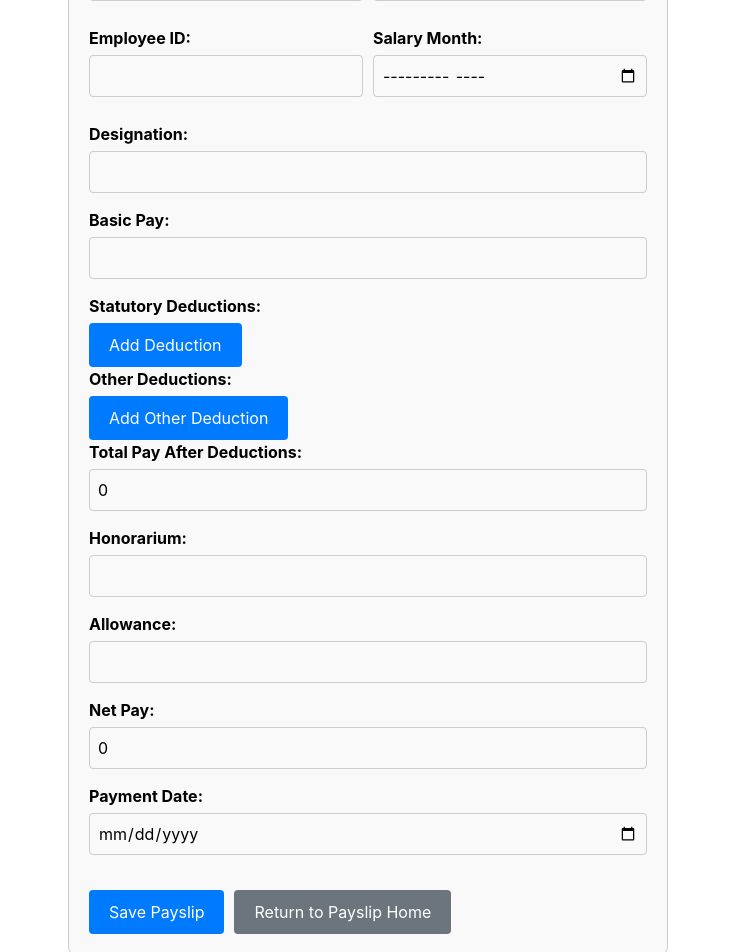
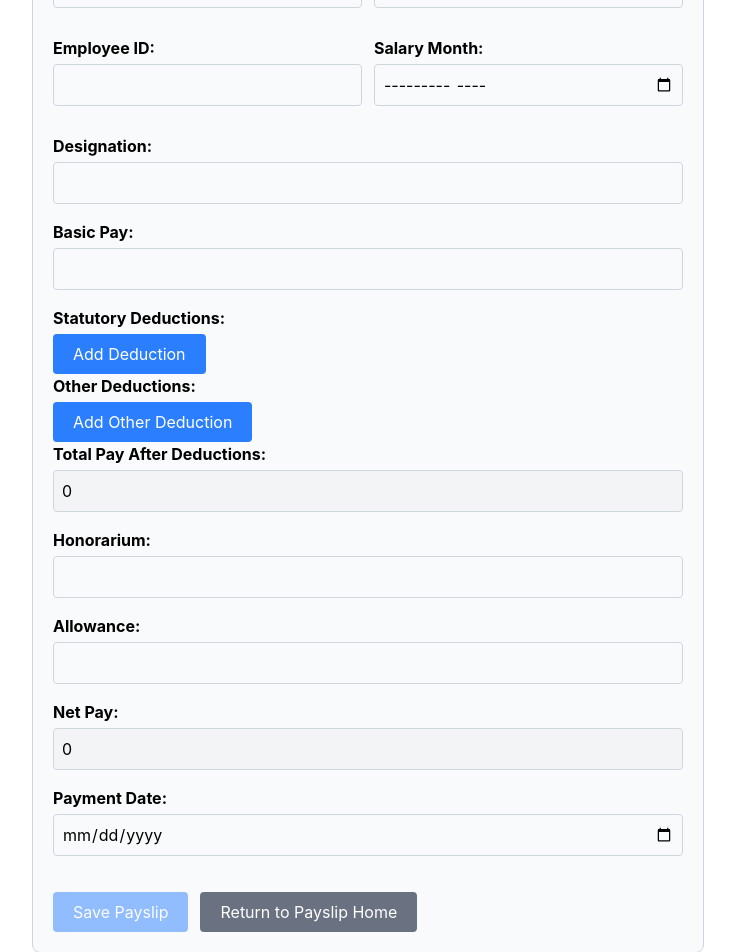
Before and after one commit to Alumni-Patric/INFOTECH-45-Systems, a React (Vite) app: page /payslip-form in a window 1280 px wide. Shown: the part 280-1232 px from the top of the page, without its empty margins (272-1007 px from the left). Built offline with nearby package versions, Linux system fonts and the light colour scheme.

Commit message:
Added Toast and Converted to Tailwind
Used toast to show cleaner notifications and converted the payslip form to tailwind

```diff
--- a/package.json
+++ b/package.json
@@ -16,6 +16,7 @@
     "jspdf": "^3.0.1",
     "react": "^18.3.1",
     "react-dom": "^18.3.1",
+    "react-hot-toast": "^2.5.2",
     "react-router-dom": "^7.4.1",
     "tailwindcss": "^4.1.11"
   },
--- a/src/pages/PayslipForm.jsx
+++ b/src/pages/PayslipForm.jsx
@@ -1,7 +1,8 @@
 import React, { useState } from 'react';
 import Navbar from "../NewNavbar&Footer/navbar.jsx";
-import { collection, setDoc,getDocs, doc } from "firebase/firestore";
+import { collection, setDoc, getDocs, doc } from "firebase/firestore";
 import { firestore } from "../firebase.js";
+import toast, { Toaster } from 'react-hot-toast';
 
 const PayslipForm = () => {
     const [employeeName, setEmployeeName] = useState("");
@@ -30,18 +31,23 @@ const PayslipForm = () => {
     const netPay = totalPay + (parseFloat(honorarium) || 0) + (parseFloat(allowance) || 0);
 
     const isFormValid =
-        parseFloat(basicPay) > 0 ||
-        calculateTotal(statutoryDeductions) > 0 ||
-        calculateTotal(otherDeductions) > 0 ||
-        parseFloat(honorarium) > 0 ||
-        parseFloat(allowance) > 0;
+        employeeName.trim() !== "" &&
+        employeeId.trim() !== "" &&
+        designation.trim() !== "" &&
+        dateOfJoining !== "" &&
+        salaryMonth !== "" &&
+        parseFloat(basicPay) > 0 &&
+        paymentDate !== "";
 
     const handleSubmit = async (e) => {
         e.preventDefault();
         if (!isFormValid) {
-            alert("Please fill in at least one field before submitting.");
+            toast.error("Please fill in all required fields before submitting.");
             return;
         }
+
+        const loadingToast = toast.loading('Saving payslip...');
+
         try {
             // Reference to the 'Payment Voucher' collection
             const payslipCollection = collection(firestore, "Payslip");
@@ -69,105 +75,141 @@ const PayslipForm = () => {
                 netPay,
                 paymentDate: paymentDate || "",
                 status: "Pending",
+                createdAt: new Date().toISOString(),
+                timestamp: new Date(),
             });
 
-            alert("Payslip saved!");
+            toast.dismiss(loadingToast);
+            toast.success("Payslip saved successfully!");
+
+            // Clear all form fields
+            setEmployeeName("");
+            setEmployeeId("");
+            setDesignation("");
+            setDateOfJoining("");
+            setSalaryMonth("");
+            setBasicPay(0);
+            setStatutoryDeductions([]);
+            setOtherDeductions([]);
+            setHonorarium(0);
+            setAllowance(0);
+            setPaymentDate("");
+
+            // Scroll to top after a short delay to ensure DOM has updated
+            setTimeout(() => {
+                window.scrollTo({ top: 0, behavior: 'smooth' });
+            }, 100);
         } catch (err) {
-            alert("Error saving payslip: " + err.message);
+            toast.dismiss(loadingToast);
+            toast.error("Error saving payslip: " + err.message);
         }
     };
-
-    const formStyle = {
-        maxWidth: "600px",
-        margin: "auto",
-        marginTop: "40px",
-        padding: "20px",
-        border: "1px solid #ccc",
-        borderRadius: "8px",
-        backgroundColor: "#f9f9f9",
-    };
-
-    const labelStyle = { fontWeight: "bold", display: "block", marginBottom: "5px" };
-    const inputStyle = { width: "100%", padding: "8px", marginBottom: "15px", borderRadius: "4px", border: "1px solid #ccc" };
-    const rowStyle = { display: "flex", gap: "10px", marginBottom: "10px" };
-    const btnStyle = { padding: "10px 20px", marginRight: "10px", border: "none", borderRadius: "4px", cursor: "pointer", backgroundColor: "#007bff", color: "#fff" };
 
     return (
         <>
             <Navbar />
-            <div style={{ padding: "40px" }}>
+            <Toaster
+                position="top-right"
+                toastOptions={{
+                    duration: 4000,
+                    style: {
+                        background: '#363636',
+                        color: '#fff',
+                    },
+                    success: {
+                        duration: 3000,
+                        iconTheme: {
+                            primary: '#4ade80',
+                            secondary: '#fff',
+                        },
+                    },
+                    error: {
+                        duration: 4000,
+                        iconTheme: {
+                            primary: '#ef4444',
+                            secondary: '#fff',
+                        },
+                    },
+                }}
+            />
+            <div className="p-10">
 
-                <form onSubmit={handleSubmit} style={formStyle}>
-                    <h1 style={{ textAlign: "center", marginBottom: "20px", marginLeft: 0 }}>Payslip Form</h1>
+                <form onSubmit={handleSubmit} className="max-w-2xl mx-auto mt-10 p-5 border border-gray-300 rounded-lg bg-gray-50">
+                    <h1 className="text-center mb-5 text-2xl font-bold">Payslip Form</h1>
                     {/* Employee Name and Date of Joining */}
-                    <div style={rowStyle}>
-                        <div style={{ flex: 1 }}>
-                            <label style={labelStyle}>Employee Name:</label>
+                    <div className="flex gap-3 mb-3">
+                        <div className="flex-1">
+                            <label className="font-bold block mb-1">Employee Name:</label>
                             <input
                                 type="text"
                                 value={employeeName || ""}
-                            onChange={(e) => setEmployeeName(e.target.value)}
-                            style={inputStyle}
+                                onChange={(e) => setEmployeeName(e.target.value.replace(/[^A-Za-z\s]/g, ""))}
+                                className="w-full p-2 mb-4 rounded border border-gray-300"
+                                required
                             />
                         </div>
-                        <div style={{ flex: 1 }}>
-                            <label style={labelStyle}>Date of Joining:</label>
+                        <div className="flex-1">
+                            <label className="font-bold block mb-1">Date of Joining:</label>
                             <input
                                 type="date"
                                 value={dateOfJoining || ""}
                                 onChange={(e) => setDateOfJoining(e.target.value)}
-                            style={inputStyle}
+                                className="w-full p-2 mb-4 rounded border border-gray-300"
+                                required
                             />
                         </div>
                     </div>
 
                     {/* Employee ID and Salary Month */}
-                    <div style={rowStyle}>
-                        <div style={{ flex: 1 }}>
-                            <label style={labelStyle}>Employee ID:</label>
+                    <div className="flex gap-3 mb-3">
+                        <div className="flex-1">
+                            <label className="font-bold block mb-1">Employee ID:</label>
                             <input
                                 type="text"
                                 value={employeeId || ""}
                                 onChange={(e) => setEmployeeId(e.target.value)}
-                            style={inputStyle}
+                                className="w-full p-2 mb-4 rounded border border-gray-300"
+                                required
                             />
                         </div>
-                        <div style={{ flex: 1 }}>
-                            <label style={labelStyle}>Salary Month:</label>
+                        <div className="flex-1">
+                            <label className="font-bold block mb-1">Salary Month:</label>
                             <input
                                 type="month"
                                 value={salaryMonth || ""}
                                 onChange={(e) => setSalaryMonth(e.target.value)}
-                            style={inputStyle}
+                                className="w-full p-2 mb-4 rounded border border-gray-300"
+                                required
                             />
                         </div>
                     </div>
 
                     {/* Designation */}
-                    <label style={labelStyle}>Designation:</label>
+                    <label className="font-bold block mb-1">Designation:</label>
                     <input
-
                         type="text"
                         value={designation || ""}
-                        onChange={(e) => setDesignation(e.target.value)}
-                        style={inputStyle}
+                        onChange={(e) => setDesignation(e.target.value.replace(/[^A-Za-z\s]/g, ""))}
+                        className="w-full p-2 mb-4 rounded border border-gray-300"
+                        required
                     />
 
 
                     {/* Basic Pay */}
-                    <label style={labelStyle}>Basic Pay:</label>
+                    <label className="font-bold block mb-1">Basic Pay:</label>
                     <input
                         type="text"
                         value={basicPay === 0 ? "" : basicPay}
                         onChange={(e) => setBasicPay(e.target.value.replace(/[^0-9.]/g, ""))}
                         {...inputModeProps}
-                        style={inputStyle}
+                        className="w-full p-2 mb-4 rounded border border-gray-300"
+                        required
                     />
 
                     {/* Statutory Deductions */}
-                    <label style={labelStyle}>Statutory Deductions:</label>
+                    <label className="font-bold block mb-1">Statutory Deductions:</label>
                     {statutoryDeductions.map((deduction, index) => (
-                        <div key={index} style={rowStyle}>
+                        <div key={index} className="flex gap-3 mb-3">
                             <input
                                 type="text"
                                 placeholder="Name"
@@ -178,7 +220,7 @@ const PayslipForm = () => {
                                     );
                                     setStatutoryDeductions(updated);
                                 }}
-                                style={{ ...inputStyle, flex: 2 }}
+                                className="flex-2 w-full p-2 mb-4 rounded border border-gray-300"
                             />
                             <input
                                 type="text"
@@ -191,22 +233,33 @@ const PayslipForm = () => {
                                     setStatutoryDeductions(updated);
                                 }}
                                 {...inputModeProps}
-                                style={{ ...inputStyle, flex: 1 }}
+                                className="flex-1 w-full p-2 mb-4 rounded border border-gray-300"
                             />
+                            <button
+                                type="button"
+                                onClick={() => {
+                                    const updated = statutoryDeductions.filter((_, i) => i !== index);
+                                    setStatutoryDeductions(updated);
+                                }}
+                                className="px-3 py-2 mb-4 border-none rounded cursor-pointer bg-red-500 text-white hover:bg-red-600 text-sm"
+                                title="Remove deduction"
+                            >
+                                ×
+                            </button>
                         </div>
                     ))}
                     <button
                         type="button"
                         onClick={() => setStatutoryDeductions([...statutoryDeductions, { name: "", amount: 0 }])}
-                        style={btnStyle}
+                        className="px-5 py-2 mr-3 border-none rounded cursor-pointer bg-blue-500 text-white hover:bg-blue-600"
                     >
                         Add Deduction
                     </button>
 
                     {/* Other Deductions */}
-                    <label style={labelStyle}>Other Deductions:</label>
+                    <label className="font-bold block mb-1">Other Deductions:</label>
                     {otherDeductions.map((deduction, index) => (
-                        <div key={index} style={rowStyle}>
+                        <div key={index} className="flex gap-3 mb-3">
                             <input
                                 type="text"
                                 placeholder="Name"
@@ -217,7 +270,7 @@ const PayslipForm = () => {
                                     );
                                     setOtherDeductions(updated);
                                 }}
-                                style={{ ...inputStyle, flex: 2 }}
+                                className="flex-2 w-full p-2 mb-4 rounded border border-gray-300"
                             />
                             <input
                                 type="text"
@@ -230,72 +283,86 @@ const PayslipForm = () => {
                                     setOtherDeductions(updated);
                                 }}
                                 {...inputModeProps}
-                                style={{ ...inputStyle, flex: 1 }}
+                                className="flex-1 w-full p-2 mb-4 rounded border border-gray-300"
                             />
+                            <button
+                                type="button"
+                                onClick={() => {
+                                    const updated = otherDeductions.filter((_, i) => i !== index);
+                                    setOtherDeductions(updated);
+                                }}
+                                className="px-3 py-2 mb-4 border-none rounded cursor-pointer bg-red-500 text-white hover:bg-red-600 text-sm"
+                                title="Remove deduction"
+                            >
+                                ×
+                            </button>
                         </div>
                     ))}
                     <button
                         type="button"
                         onClick={() => setOtherDeductions([...otherDeductions, { name: "", amount: 0 }])}
-                        style={btnStyle}
+                        className="px-5 py-2 mr-3 border-none rounded cursor-pointer bg-blue-500 text-white hover:bg-blue-600"
                     >
                         Add Other Deduction
                     </button>
 
                     {/* Calculated Total Pay */}
-                    <label style={labelStyle}>Total Pay After Deductions:</label>
+                    <label className="font-bold block mb-1">Total Pay After Deductions:</label>
                     <input
                         type="number"
                         readOnly
                         value={isNaN(totalPay) ? "" : totalPay}
-                        style={inputStyle}
+                        className="w-full p-2 mb-4 rounded border border-gray-300 bg-gray-100 cursor-not-allowed"
+                        disabled
                     />
 
                     {/* Honorarium */}
-                    <label style={labelStyle}>Honorarium:</label>
+                    <label className="font-bold block mb-1">Honorarium:</label>
                     <input
                         type="text"
                         value={honorarium === 0 ? "" : honorarium}
                         onChange={(e) => setHonorarium(e.target.value.replace(/[^0-9.]/g, ""))}
                         {...inputModeProps}
-                        style={inputStyle}
+                        className="w-full p-2 mb-4 rounded border border-gray-300"
                     />
 
                     {/* Allowance */}
-                    <label style={labelStyle}>Allowance:</label>
+                    <label className="font-bold block mb-1">Allowance:</label>
                     <input
                         type="text"
                         value={allowance === 0 ? "" : allowance}
                         onChange={(e) => setAllowance(e.target.value.replace(/[^0-9.]/g, ""))}
                         {...inputModeProps}
-                        style={inputStyle}
+                        className="w-full p-2 mb-4 rounded border border-gray-300"
                     />
 
                     {/* Net Pay */}
-                    <label style={labelStyle}>Net Pay:</label>
+                    <label className="font-bold block mb-1">Net Pay:</label>
                     <input
                         type="number"
                         readOnly
                         value={isNaN(netPay) ? "" : netPay}
-                        style={inputStyle}
+                        className="w-full p-2 mb-4 rounded border border-gray-300 bg-gray-100 cursor-not-allowed"
+                        disabled
                     />
                     {/* Payment Date */}
-                    <label style={labelStyle}>Payment Date:</label>
+                    <label className="font-bold block mb-1">Payment Date:</label>
                     <input
                         type="date"
                         value={paymentDate || ""}
                         onChange={(e) => setPaymentDate(e.target.value)}
-                        style={inputStyle}
+                        className="w-full p-2 mb-4 rounded border border-gray-300"
+                        required
                     />
                     {/* Buttons */}
-                    <div style={{ marginTop: "20px" }}>
-                        <button type="submit" disabled={!isFormValid} style={btnStyle}>
+                    <div className="mt-5">
+                        <button type="submit" disabled={!isFormValid} className="px-5 py-2 mr-3 border-none rounded cursor-pointer bg-blue-500 text-white hover:bg-blue-600 disabled:opacity-50 disabled:cursor-not-allowed">
                             Save Payslip
                         </button>
                         <button
                             type="button"
                             onClick={() => (window.location.href = "/payslipUI")}
-                            style={{ ...btnStyle, backgroundColor: "#6c757d" }}
+                            className="px-5 py-2 mr-3 border-none rounded cursor-pointer bg-gray-500 text-white hover:bg-gray-600"
                         >
                             Return to Payslip Home
                         </button>
```
Also changed, not shown: 1 other file (tests, documents, lock files or other folders). Lines whose indentation alone changed are shown as unchanged.
